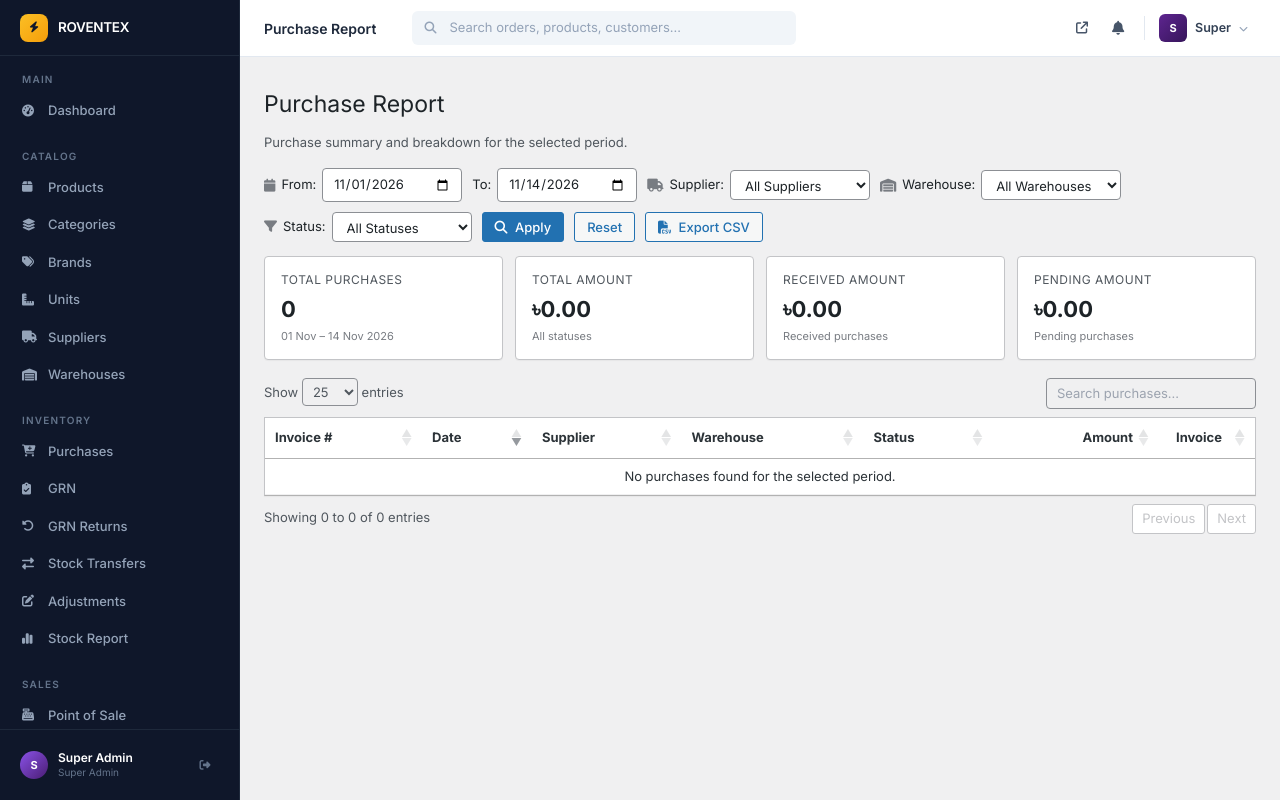
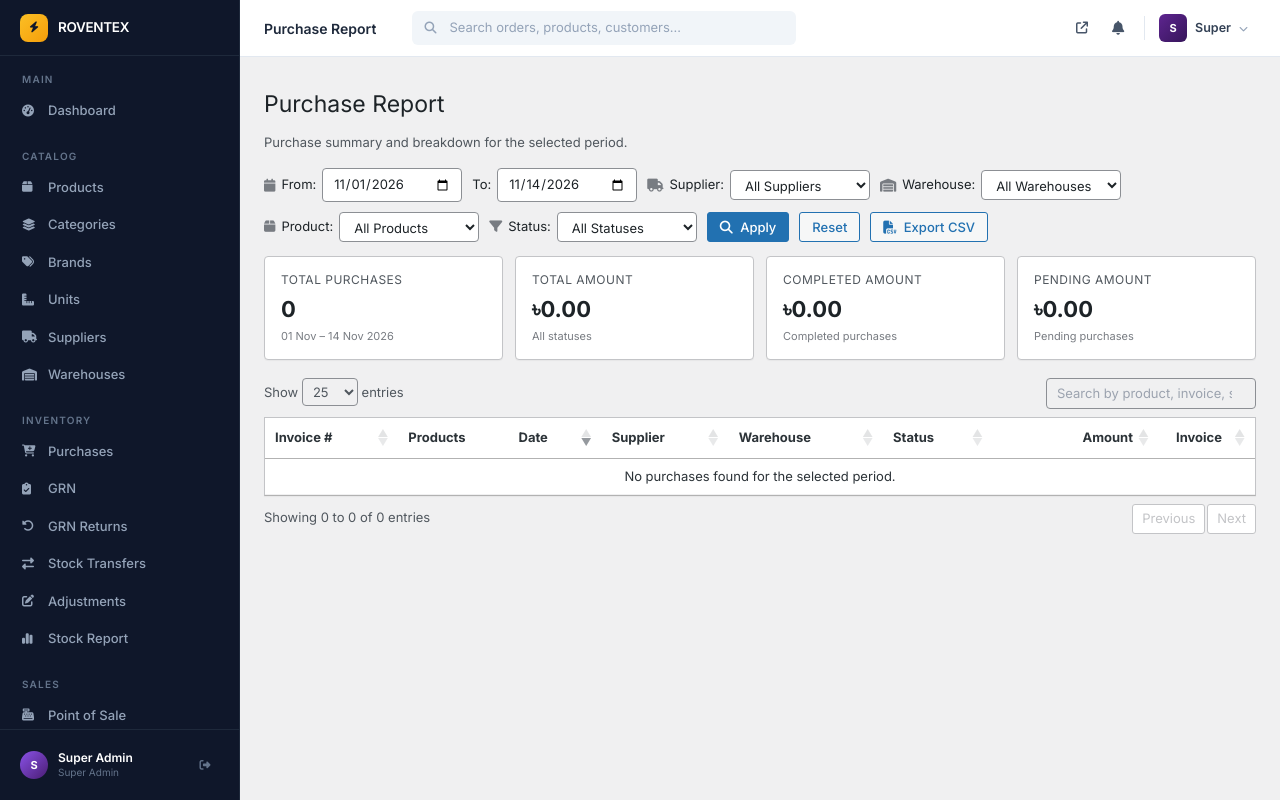
Before and after one commit to zabiremu/ecommerce-server, a Laravel app: page /admin/purchase-report in a window 1280 px wide. Run offline with Laravel 12, Linux system fonts and the light colour scheme; a user stored in the database is signed in; data comes from the database, SQL or seed files in the repository; data that the repository does not hold is empty; parts of the project's set-up code (start-up, migrations or seed data) failed here and were passed over; some libraries are stand-ins or nearby versions.

Commit message:
Show product names on Purchases, GRN list and Purchase Report
- New "Products" column (name × qty, first 3 + "+N more", full list in the
  tooltip) so a purchase/GRN can be found by product, not invoice number
- Table search now matches product names (incl. the hidden "+N more" ones)
- Purchase Report: Product filter, products in the CSV export
- Fix Purchase Report statuses: purchases are pending/completed/cancelled,
  but the report looked for "received"/"ordered" — "Received Amount" was
  always 0 and the status filter found nothing; now "Completed Amount"

Co-Authored-By: Claude Opus 5.5 <noreply@anthropic.com>
Claude-Session: https://claude.ai/code/session_01CwRk9saWov6BcR8BrsqY8F

```diff
--- a/app/Http/Controllers/Admin/GRNController.php
+++ b/app/Http/Controllers/Admin/GRNController.php
@@ -14,7 +14,7 @@ class GRNController extends Controller
 {
     public function index()
     {
-        $grns = GoodsReceivedNote::with('supplier', 'warehouse', 'purchase')
+        $grns = GoodsReceivedNote::with('supplier', 'warehouse', 'purchase', 'items:id,goods_received_note_id,product_id,product_name,received_qty', 'items.product:id,name')
             ->orderBy('created_at', 'desc')
             ->get();
         return view('Admin.grn.index', compact('grns'));
--- a/app/Http/Controllers/Admin/PurchaseController.php
+++ b/app/Http/Controllers/Admin/PurchaseController.php
@@ -16,7 +16,8 @@ class PurchaseController extends Controller
 {
     public function index()
     {
-        $purchases = Purchase::with('supplier', 'warehouse')->orderBy('created_at', 'desc')->get();
+        $purchases = Purchase::with('supplier', 'warehouse', 'items:id,purchase_id,product_id,product_name,quantity', 'items.product:id,name')
+            ->orderBy('created_at', 'desc')->get();
         return view('Admin.purchase.index', compact('purchases'));
     }
 
--- a/app/Http/Controllers/Admin/PurchaseReportController.php
+++ b/app/Http/Controllers/Admin/PurchaseReportController.php
@@ -3,6 +3,7 @@
 namespace App\Http\Controllers\Admin;
 
 use App\Http\Controllers\Controller;
+use App\Models\Product;
 use App\Models\Purchase;
 use App\Models\Supplier;
 use App\Models\Warehouse;
@@ -14,23 +15,25 @@ class PurchaseReportController extends Controller
 {
     public function index(Request $request)
     {
-        [$from, $to, $supplierId, $warehouseId, $status] = $this->parseFilters($request);
+        [$from, $to, $supplierId, $warehouseId, $status, $productId] = $this->parseFilters($request);
 
-        $purchases = $this->filteredPurchases($from, $to, $supplierId, $warehouseId, $status);
+        $purchases = $this->filteredPurchases($from, $to, $supplierId, $warehouseId, $status, $productId);
 
         $suppliers  = Supplier::where('status', true)->orderBy('name')->get();
         $warehouses = Warehouse::where('status', true)->orderBy('name')->get();
+        // Only products that were ever purchased, for the Product filter.
+        $products   = Product::whereIn('id', \App\Models\PurchaseItem::select('product_id'))->orderBy('name')->get(['id', 'name']);
 
         $totalPurchases  = $purchases->count();
         $totalAmount     = $purchases->sum('total_amount');
-        $receivedAmount  = $purchases->where('status', 'received')->sum('total_amount');
+        $receivedAmount  = $purchases->where('status', 'completed')->sum('total_amount');   // statuses: pending / completed / cancelled
         $pendingAmount   = $purchases->where('status', 'pending')->sum('total_amount');
 
         $statusCounts = $purchases->groupBy('status')->map->count();
 
         return view('Admin.purchase_report.index', compact(
-            'purchases', 'from', 'to', 'supplierId', 'warehouseId', 'status',
-            'suppliers', 'warehouses',
+            'purchases', 'from', 'to', 'supplierId', 'warehouseId', 'status', 'productId',
+            'suppliers', 'warehouses', 'products',
             'totalPurchases', 'totalAmount', 'receivedAmount', 'pendingAmount',
             'statusCounts'
         ));
@@ -38,22 +41,23 @@ class PurchaseReportController extends Controller
 
     public function export(Request $request): StreamedResponse
     {
-        [$from, $to, $supplierId, $warehouseId, $status] = $this->parseFilters($request);
+        [$from, $to, $supplierId, $warehouseId, $status, $productId] = $this->parseFilters($request);
 
-        $purchases = $this->filteredPurchases($from, $to, $supplierId, $warehouseId, $status);
+        $purchases = $this->filteredPurchases($from, $to, $supplierId, $warehouseId, $status, $productId);
 
         $filename = 'purchase-report_' . $from->toDateString() . '_to_' . $to->toDateString() . '.csv';
 
         return response()->streamDownload(function () use ($purchases) {
             $handle = fopen('php://output', 'w');
             fputcsv($handle, [
-                'Invoice #', 'Date', 'Supplier', 'Warehouse', 'Status', 'Amount',
+                'Invoice #', 'Date', 'Products', 'Supplier', 'Warehouse', 'Status', 'Amount',
             ]);
 
             foreach ($purchases as $purchase) {
                 fputcsv($handle, [
                     $purchase->invoice_no,
                     Carbon::parse($purchase->purchase_date)->format('Y-m-d'),
+                    $purchase->items->map(fn ($i) => ($i->product_name ?: ($i->product->name ?? '')) . ' x ' . (float) $i->quantity)->implode('; '),
                     $purchase->supplier->name ?? '',
                     $purchase->warehouse->name ?? '',
                     $purchase->status,
@@ -74,13 +78,14 @@ class PurchaseReportController extends Controller
         $supplierId  = (string) $request->input('supplier_id', '');
         $warehouseId = (string) $request->input('warehouse_id', '');
         $status      = (string) $request->input('status', '');
+        $productId   = (string) $request->input('product_id', '');
 
-        return [$from, $to, $supplierId, $warehouseId, $status];
+        return [$from, $to, $supplierId, $warehouseId, $status, $productId];
     }
 
-    private function filteredPurchases(Carbon $from, Carbon $to, string $supplierId, string $warehouseId, string $status)
+    private function filteredPurchases(Carbon $from, Carbon $to, string $supplierId, string $warehouseId, string $status, string $productId = '')
     {
-        $query = Purchase::with('supplier', 'warehouse')
+        $query = Purchase::with('supplier', 'warehouse', 'items:id,purchase_id,product_id,product_name,quantity', 'items.product:id,name')
             ->whereBetween('purchase_date', [$from->toDateString(), $to->toDateString()]);
 
         if ($supplierId !== '') {
@@ -92,6 +97,9 @@ class PurchaseReportController extends Controller
         if ($status !== '') {
             $query->where('status', $status);
         }
+        if ($productId !== '') {
+            $query->whereHas('items', fn ($q) => $q->where('product_id', $productId));
+        }
 
         return $query->latest('purchase_date')->get();
     }
--- a/resources/views/Admin/grn/index.blade.php
+++ b/resources/views/Admin/grn/index.blade.php
@@ -23,6 +23,7 @@
     <thead>
         <tr>
             <th>GRN No</th>
+            <th>Products</th>
             <th>Purchase</th>
             <th>Supplier</th>
             <th>Warehouse</th>
@@ -44,6 +45,7 @@
                         </span>
                     </div>
                 </td>
+                <td>@include('Admin.purchase._product_list', ['items' => $g->items, 'qtyField' => 'received_qty'])</td>
                 <td class="text-[#50575e] font-mono text-[12px]">{{ $g->purchase->invoice_no }}</td>
                 <td class="text-[#50575e]">{{ $g->supplier->name }}</td>
                 <td class="text-[#50575e]">{{ $g->warehouse->name }}</td>
@@ -63,7 +65,7 @@
         $('#grnTable').DataTable({
             pageLength: 25,
             order: [[0, 'desc']],
-            language: { search: "_INPUT_", searchPlaceholder: "Search GRNs..." }
+            language: { search: "_INPUT_", searchPlaceholder: "Search by product, GRN, invoice..." }
         });
     });
 </script>
--- a/resources/views/Admin/purchase/index.blade.php
+++ b/resources/views/Admin/purchase/index.blade.php
@@ -23,6 +23,7 @@
     <thead>
         <tr>
             <th>Invoice</th>
+            <th>Products</th>
             <th>Supplier</th>
             <th>Warehouse</th>
             <th>Date</th>
@@ -46,6 +47,7 @@
                         </span>
                     </div>
                 </td>
+                <td>@include('Admin.purchase._product_list', ['items' => $p->items, 'qtyField' => 'quantity'])</td>
                 <td class="text-[#50575e]">{{ $p->supplier->name }}</td>
                 <td class="text-[#50575e]">{{ $p->warehouse->name }}</td>
                 <td class="text-[#50575e]">{{ $p->purchase_date->format('d M, Y') }}</td>
@@ -72,8 +74,8 @@
         $('#purchaseTable').DataTable({
             pageLength: 25,
             order: [[0, 'desc']],
-            language: { search: "_INPUT_", searchPlaceholder: "Search purchases..." },
-            columnDefs: [{ orderable: false, targets: [5] }]
+            language: { search: "_INPUT_", searchPlaceholder: "Search by product, invoice, supplier..." },
+            columnDefs: [{ orderable: false, targets: [1, 6] }]
         });
     });
 </script>
--- a/resources/views/Admin/purchase_report/index.blade.php
+++ b/resources/views/Admin/purchase_report/index.blade.php
@@ -56,17 +56,25 @@
             @endforeach
         </select>
     </label>
+    <label><i class="fas fa-box text-[#787c82]"></i> Product:
+        <select name="product_id">
+            <option value="">All Products</option>
+            @foreach ($products as $pr)
+                <option value="{{ $pr->id }}" {{ $productId == $pr->id ? 'selected' : '' }}>{{ $pr->name }}</option>
+            @endforeach
+        </select>
+    </label>
     <label><i class="fas fa-filter text-[#787c82]"></i> Status:
         <select name="status">
             <option value="">All Statuses</option>
-            @foreach (['pending', 'ordered', 'received', 'cancelled'] as $s)
+            @foreach (['pending', 'completed', 'cancelled'] as $s)
                 <option value="{{ $s }}" {{ $status === $s ? 'selected' : '' }}>{{ ucfirst($s) }}</option>
             @endforeach
         </select>
     </label>
     <button type="submit" class="wp-btn wp-btn-primary"><i class="fas fa-search mr-1"></i> Apply</button>
     <a href="{{ route('admin.purchase-report.index') }}" class="wp-btn">Reset</a>
-    <a href="{{ route('admin.purchase-report.export', ['from' => $from->toDateString(), 'to' => $to->toDateString(), 'supplier_id' => $supplierId, 'warehouse_id' => $warehouseId, 'status' => $status]) }}" class="wp-btn">
+    <a href="{{ route('admin.purchase-report.export', ['from' => $from->toDateString(), 'to' => $to->toDateString(), 'supplier_id' => $supplierId, 'warehouse_id' => $warehouseId, 'status' => $status, 'product_id' => $productId]) }}" class="wp-btn">
         <i class="fas fa-file-csv mr-1"></i> Export CSV
     </a>
 </form>
@@ -84,9 +92,9 @@
         <div class="sub">All statuses</div>
     </div>
     <div class="stat-card">
-        <div class="label">Received Amount</div>
+        <div class="label">Completed Amount</div>
         <div class="value">{{ \App\Support\Money::format($receivedAmount) }}</div>
-        <div class="sub">Received purchases</div>
+        <div class="sub">Completed purchases</div>
     </div>
     <div class="stat-card">
         <div class="label">Pending Amount</div>
@@ -98,10 +106,10 @@
 {{-- Status breakdown --}}
 @if ($statusCounts->isNotEmpty())
 <div class="mb-4 flex flex-wrap gap-2">
-    @foreach (['pending', 'ordered', 'received', 'cancelled'] as $s)
+    @foreach (['pending', 'completed', 'cancelled'] as $s)
         @if ($statusCounts->has($s))
         @php
-            $badgeMap = ['pending'=>'badge-pending','ordered'=>'badge-ordered','received'=>'badge-received','cancelled'=>'badge-cancelled'];
+            $badgeMap = ['pending'=>'badge-pending','completed'=>'badge-received','cancelled'=>'badge-cancelled'];
         @endphp
         <span class="status-badge {{ $badgeMap[$s] ?? '' }}">
             {{ ucfirst($s) }}: {{ $statusCounts->get($s, 0) }}
@@ -116,6 +124,7 @@
     <thead>
         <tr>
             <th>Invoice #</th>
+            <th>Products</th>
             <th>Date</th>
             <th>Supplier</th>
             <th>Warehouse</th>
@@ -127,7 +136,7 @@
     <tbody>
         @foreach ($purchases as $purchase)
         @php
-            $badgeMap = ['pending'=>'badge-pending','ordered'=>'badge-ordered','received'=>'badge-received','cancelled'=>'badge-cancelled'];
+            $badgeMap = ['pending'=>'badge-pending','completed'=>'badge-received','cancelled'=>'badge-cancelled'];
         @endphp
         <tr>
             <td>
@@ -135,6 +144,7 @@
                     {{ $purchase->invoice_no }}
                 </a>
             </td>
+            <td>@include('Admin.purchase._product_list', ['items' => $purchase->items, 'qtyField' => 'quantity'])</td>
             <td class="text-[#50575e]">{{ \Carbon\Carbon::parse($purchase->purchase_date)->format('d M Y') }}</td>
             <td>{{ $purchase->supplier->name ?? '—' }}</td>
             <td class="text-[#50575e]">{{ $purchase->warehouse->name ?? '—' }}</td>
@@ -155,7 +165,7 @@
     @if ($purchases->isNotEmpty())
     <tfoot>
         <tr style="background:#f6f7f7; font-weight:600; font-size:13px;">
-            <td colspan="5" class="text-right pr-2" style="padding:10px 8px; border-top:2px solid #c3c4c7;">
+            <td colspan="6" class="text-right pr-2" style="padding:10px 8px; border-top:2px solid #c3c4c7;">
                 Totals ({{ $totalPurchases }} purchases)
             </td>
             <td class="text-right" style="padding:10px 8px; border-top:2px solid #c3c4c7;">
@@ -176,10 +186,11 @@
     $(function () {
         $('#purchaseTable').DataTable({
             pageLength: 25,
-            order: [[1, 'desc']],
+            order: [[2, 'desc']],
+            columnDefs: [{ orderable: false, targets: [1] }],
             language: {
                 search: "_INPUT_",
-                searchPlaceholder: "Search purchases...",
+                searchPlaceholder: "Search by product, invoice, supplier...",
                 emptyTable: "No purchases found for the selected period."
             }
         });
```
Also changed, not shown: resources/views/Admin/purchase/_product_list.blade.php (added, +22 -0 lines), tests/Feature/PurchaseProductNamesTest.php (added, +90 -0 lines).
